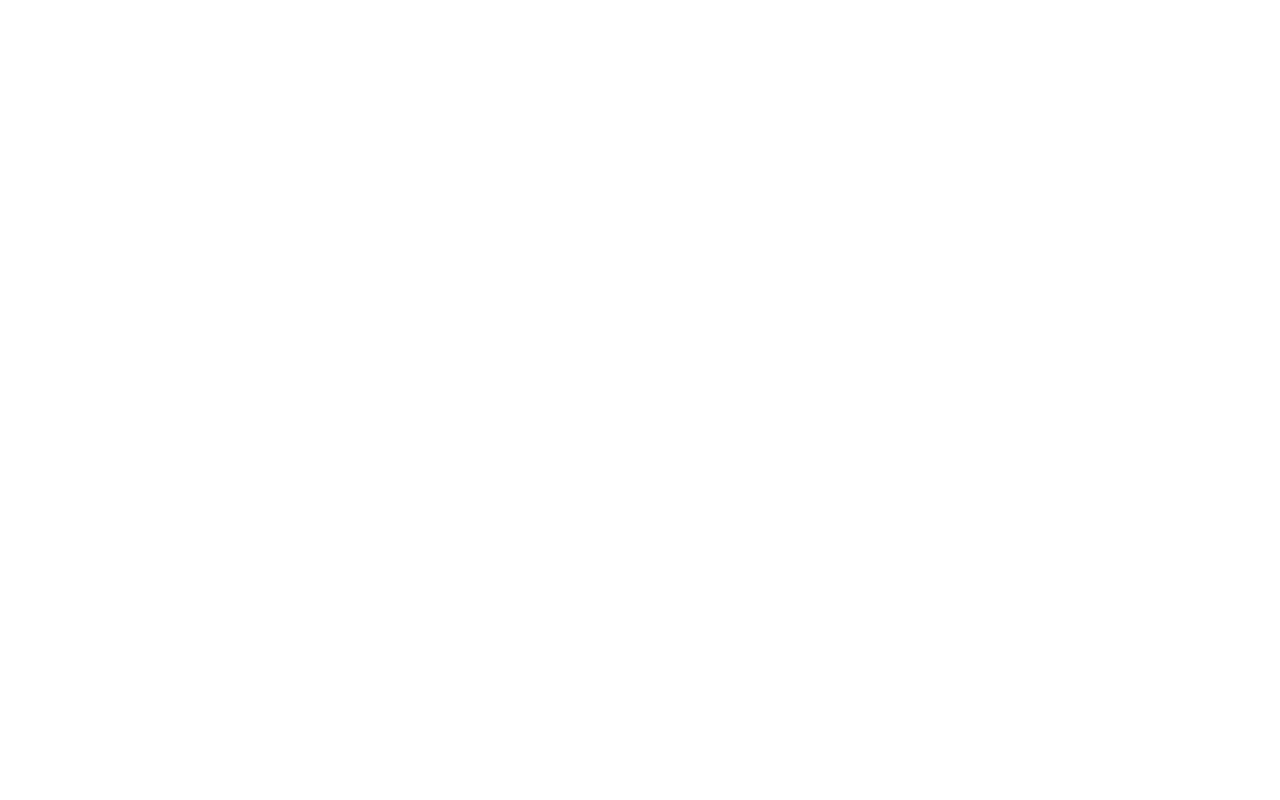
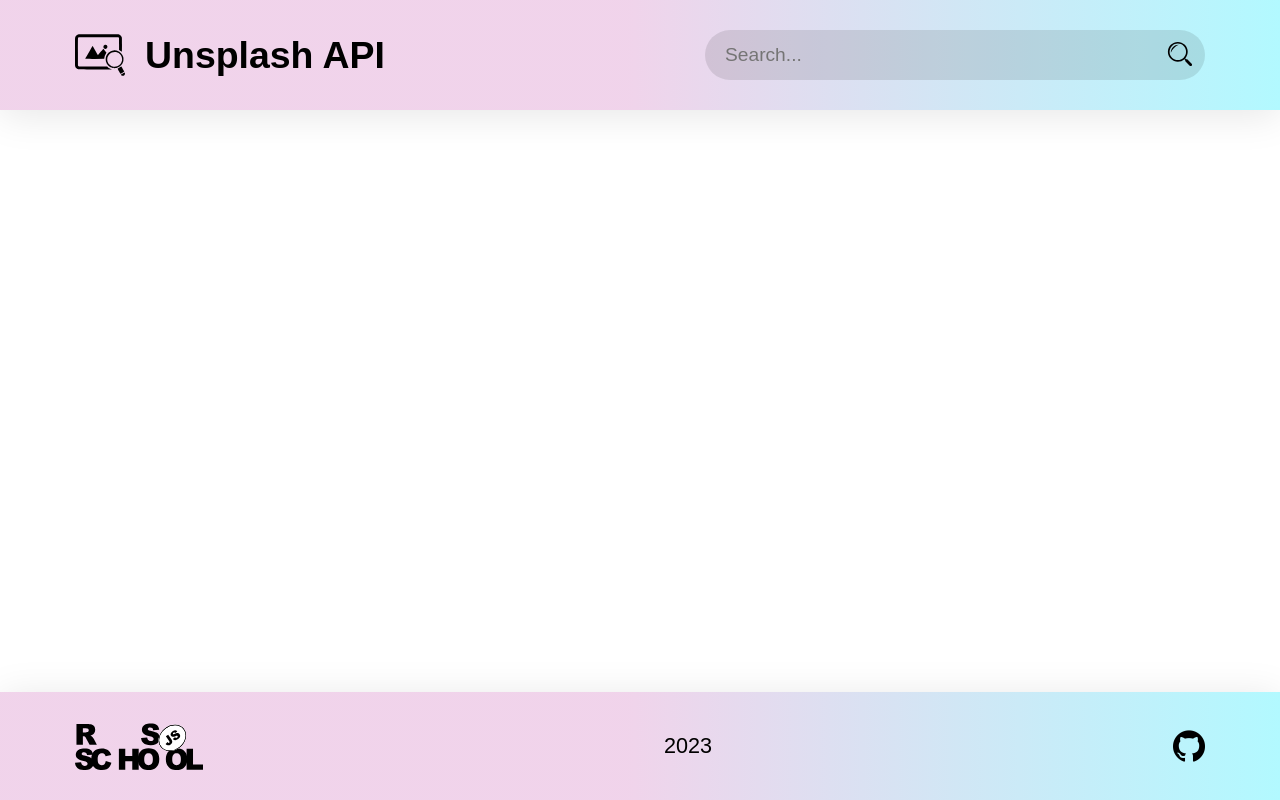
Before and after one commit to almazka-code/image-gallery, a plain HTML site: page index.html in a window 1280 px wide. Drawn offline with Linux system fonts and the light colour scheme; a web font is replaced by a local one.

Commit message:
feat: add html and css

```diff
--- /dev/null
+++ b/css/style.css
@@ -0,0 +1,198 @@
+@font-face {
+  font-family: "Poppins";
+  src:
+    local("Poppins-SemiBold"),
+    local("Poppins-SemiBold"),
+    url("./fonts/Poppins-SemiBold.woff2") format("woff2"),
+    url("./fonts/Poppins-SemiBold.woff") format("woff");
+  font-weight: 600;
+  font-style: normal;
+  font-display: swap;
+}
+
+@font-face {
+  font-family: "Poppins";
+  src:
+    local("Poppins-Regular"),
+    local("Poppins-Regular"),
+    url("./fonts/Poppins-Regular.woff2") format("woff2"),
+    url("./fonts/Poppins-Regular.woff") format("woff");
+  font-weight: 400;
+  font-style: normal;
+  font-display: swap;
+}
+
+html {
+  box-sizing: border-box;
+  scroll-behavior: smooth;
+  height: 100%;
+}
+
+*,
+*::before,
+*::after {
+  box-sizing: inherit;
+}
+
+a {
+  color: inherit;
+  text-decoration: none;
+  cursor: pointer;
+}
+
+button {
+  padding: 0;
+  background-color: transparent;
+  border: none;
+  cursor: pointer;
+}
+
+a,
+button {
+  transition: all 0.3s ease;
+}
+
+input {
+  outline: none;
+}
+
+img {
+  display: block;
+  max-width: 100%;
+}
+
+body {
+  min-width: 320px;
+  font-family: "Poppins", sans-serif;
+  font-weight: 400;
+  font-size: clamp(1.125rem, 1.05rem + 0.375vw, 1.5rem);
+  line-height: 2rem;
+  display: flex;
+  flex-direction: column;
+  height: 100%;
+}
+
+.main {
+  flex: 1 0 auto;
+}
+
+.footer {
+  flex: 0 0 auto;
+}
+
+ul {
+  margin: 0;
+  padding: 0;
+  list-style: none;
+}
+
+h1,
+h2,
+h3,
+h4,
+h5,
+h6,
+p,
+ul {
+  margin: 0;
+  padding: 0;
+}
+
+.container {
+  max-width: 1440px;
+  padding: 0 75px;
+  margin: 0 auto;
+}
+
+.header {
+  box-shadow: 0px 5px 40px rgba(0, 0, 0, 0.1);
+  background: rgb(207, 111, 188);
+  background: linear-gradient(
+    90deg,
+    rgba(207, 111, 188, 0.3) 49%,
+    rgba(0, 235, 255, 0.3) 100%
+  );
+}
+
+.header__container {
+  display: flex;
+  justify-content: space-between;
+  align-items: center;
+  padding: 30px 75px;
+}
+
+.title {
+  font-size: clamp(1.25rem, 0.9rem + 1.8vw, 2.5rem);
+  display: inline-flex;
+  align-items: center;
+}
+
+.title::before {
+  content: "";
+  top: 10px;
+  left: 0;
+  margin-right: 20px;
+  display: inline-block;
+  width: 50px;
+  height: 50px;
+  background-image: url("../images/title-icon.svg");
+  background-position: center;
+  background-repeat: no-repeat;
+  background-size: cover;
+}
+
+.search {
+  position: relative;
+}
+
+.search__input {
+  width: 500px;
+  min-height: 50px;
+  padding: 10px 20px;
+  border: none;
+  border-radius: 100px;
+  font-size: clamp(1.125rem, 1.1rem + 0.125vw, 1.25rem);
+  background-color: rgba(0, 0, 0, 0.1);
+  color: black;
+}
+
+.search__button {
+  position: absolute;
+  right: 10px;
+  top: 9px;
+  padding: 0;
+  border: none;
+  background-color: transparent;
+  cursor: pointer;
+  width: 30px;
+  height: 30px;
+  background-image: url("../images/search-icon.svg");
+  background-position: center;
+  background-repeat: no-repeat;
+  background-size: cover;
+}
+
+.footer {
+  box-shadow: 0px 5px 40px rgba(0, 0, 0, 0.1);
+  background: rgb(207, 111, 188);
+  background: linear-gradient(
+    90deg,
+    rgba(207, 111, 188, 0.3) 49%,
+    rgba(0, 235, 255, 0.3) 100%
+  );
+}
+
+.footer__container {
+  display: flex;
+  justify-content: space-between;
+  align-items: center;
+  padding: 30px 75px;
+}
+
+.footer__logo {
+  width: 128px;
+}
+
+.icon {
+  height: 32px;
+}
--- a/index.html
+++ b/index.html
@@ -5,9 +5,49 @@
   <meta charset="UTF-8">
   <meta name="viewport" content="width=device-width, initial-scale=1.0">
   <title>Image Gallery</title>
+
+  <link rel="stylesheet" href="css/normalize.css">
+  <link rel="stylesheet" href="css/style.css">
 </head>
 
 <body>
+  <header class="header">
+    <div class="container header__container">
+      <h1 class="title">Unsplash API</h1>
+
+      <div class="search">
+        <input class="search__input" type="search" placeholder="Search..." autocomplete="off">
+        <button class="search__button" type="button"></button>
+      </div>
+
+    </div>
+  </header>
+
+  <main class="main">
+
+  </main>
+
+  <footer class="footer">
+    <div class="container footer__container">
+      <a class="footer__logo" href="https://rs.school/js/" target="_blank">
+        <img src="images/rs_school_logo.svg" alt="The Rolling Scopes school logo">
+      </a>
+      <span class="footer__text">2023</span>
+
+      <a href="https://github.com/almazka-code" target="_blank">
+        <img class="icon" src="images/github.png" alt="Link to GitHub">
+      </a>
+
+    </div>
+  </footer>
+
+
+
+
+
+
+
+  <script src="./script.js"></script>
 
 </body>
 
```
Also changed, not shown: css/normalize.css (added), fonts/Poppins-Regular.woff (added), fonts/Poppins-Regular.woff2 (added), fonts/Poppins-SemiBold.woff (added), fonts/Poppins-SemiBold.woff2 (added), images/github.png (added), images/rs_school_logo.svg (added), images/search-icon.svg (added), images/title-icon.svg (added), script.js (added).
